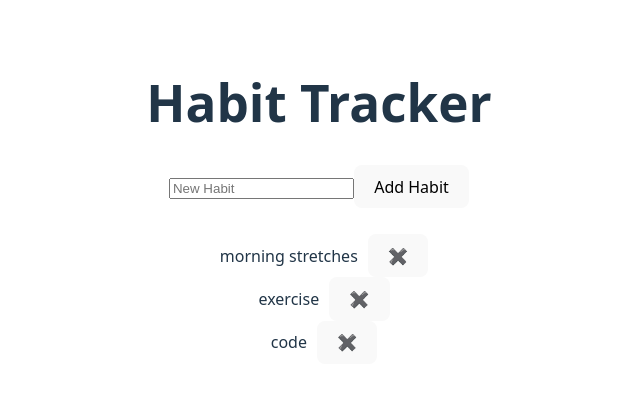
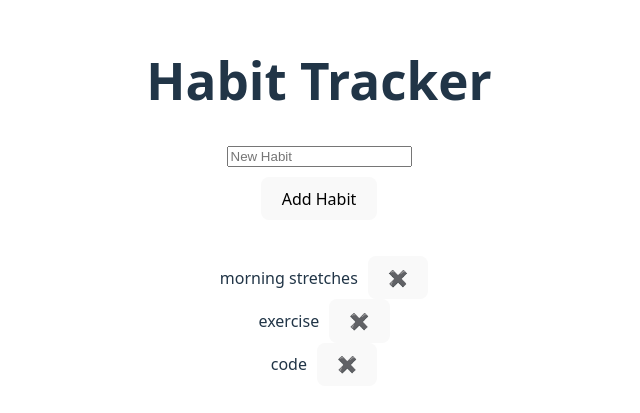
Before and after one commit to blackwellj62/habitTracker, a React (Vite) app: page / in a window 1280 px wide. Shown: the part 185-598 px from the top of the page, without its empty margins (321-961 px from the left). Built offline with nearby package versions, Linux system fonts and the light colour scheme.

Commit message:
adjusted submit button

```diff
--- a/src/AddHabit.jsx
+++ b/src/AddHabit.jsx
@@ -19,9 +19,11 @@ const handleSubmit = (event)=>{
             value={habitName}
             onChange={(event)=>{setHabitName(event.target.value)}}
             />
+            <div className="submit-button">
             <button type="submit">
                 Add Habit
             </button>
+            </div>
         </form>
     )
 }
--- a/src/index.css
+++ b/src/index.css
@@ -81,3 +81,7 @@ button:focus-visible {
 li{
   list-style:none
 }
+
+.submit-button{
+  padding: 10px;
+}
```
